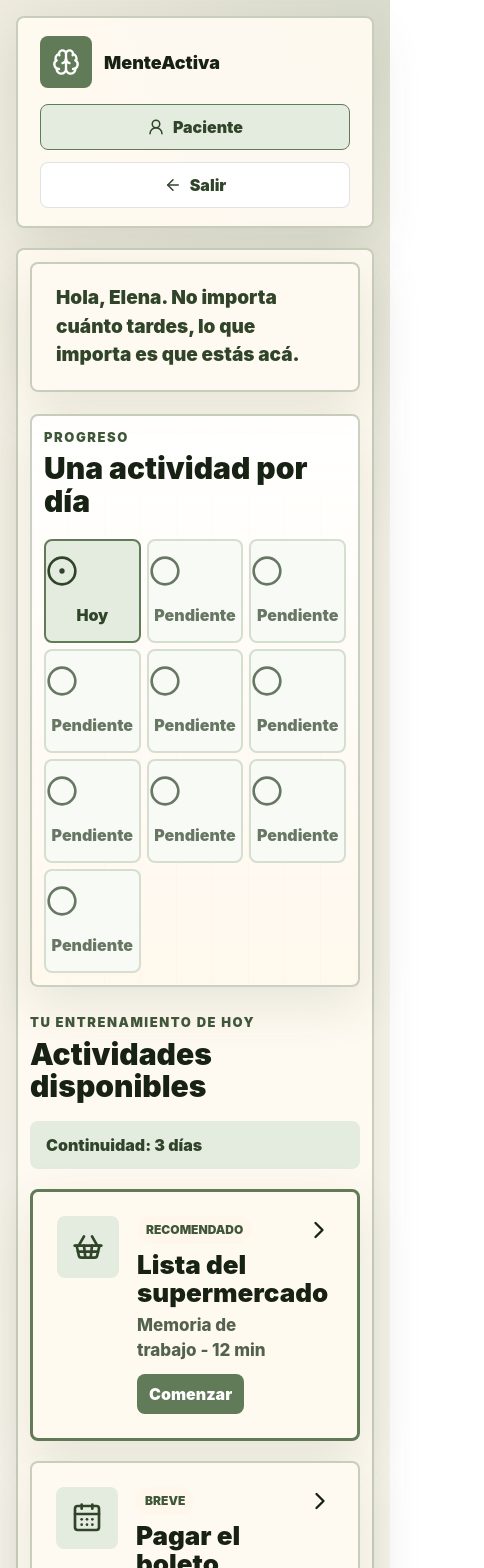
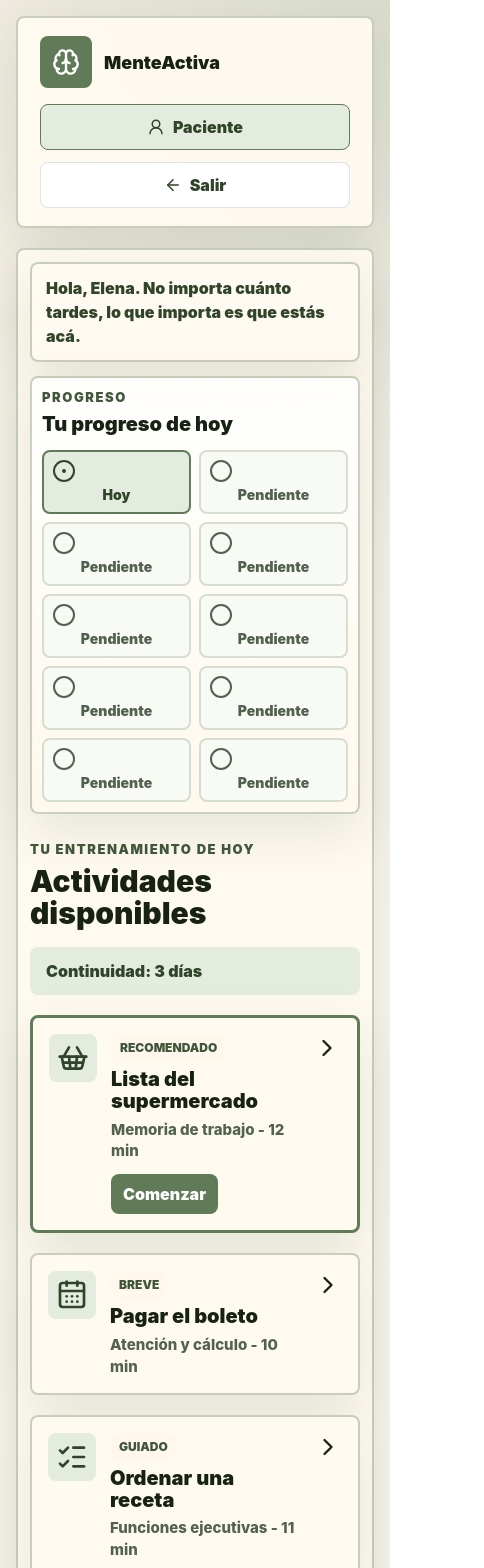
Before and after one commit to Fedegewis/PFI-Chao_Gewisgold-Code, a React (Vite) app: page /#/patient in a window 390 px wide. Shown: the top 1568 px of the page, 484 px wide, since content can reach past the window. Built offline with nearby package versions, Linux system fonts and the light colour scheme; no server answers; sample sign-in values are in the browser's storage.

Commit message:
fix(ui): improve patient mobile accessibility

```diff
--- a/src/components/patient/GardenStrip.jsx
+++ b/src/components/patient/GardenStrip.jsx
@@ -6,7 +6,7 @@ export function GardenStrip({ activities, completedIds }) {
 
   return (
     <div className="garden-strip" role="group" aria-label="Progreso del día">
-      <div><p className="eyebrow">Progreso</p><h1>Una actividad por día</h1></div>
+      <div><p className="eyebrow">Progreso</p><h1>Tu progreso de hoy</h1></div>
       <div className="plant-row">
         {activities.map((_activity, index) => {
           const done = index < doneCount;
--- a/src/styles.css
+++ b/src/styles.css
@@ -66,7 +66,7 @@ textarea { min-height: 150px; resize: vertical; }
 .garden-strip { display: grid; gap: 22px; padding: 30px; background: linear-gradient(180deg, rgba(255,255,255,0.9), rgba(255,247,236,0.72)), linear-gradient(90deg, rgba(97,122,88,0.08) 1px, transparent 1px); background-size: auto, 36px 36px; }
 .garden-strip h1, .section-head h2 { margin: 0; font-size: clamp(1.875rem, 4vw, 2.75rem); line-height: 1.08; }
 .plant-row { display: grid; grid-template-columns: repeat(6, minmax(0, 1fr)); gap: 12px; }
-.plant-pot { display: grid; min-height: 104px; place-items: center; border: 2px solid #d5decf; border-radius: 8px; background: #f8faf6; color: #687763; font-weight: 950; text-align: center; }
+.plant-pot { display: grid; min-height: 104px; place-items: center; border: 2px solid #d5decf; border-radius: 8px; background: #f8faf6; color: #52624d; font-weight: 950; text-align: center; }
 .plant-today { border-color: #617a58; background: #e4ecdf; color: #30442a; }
 .plant-done { border-color: #c58f73; background: #fff2e8; color: #9a5d3f; }
 .section-head { justify-content: space-between; gap: 18px; margin: 26px 0 20px; }
@@ -409,6 +409,36 @@ textarea { min-height: 150px; resize: vertical; }
   .training-actions .training-save { width: 100%; justify-content: center; }
 }
 
+/* C.1–C.7 — Mejoras responsive de PatientScreen en móviles (≤ 760 px).
+   Solo afecta móvil; desktop/tablet intacto.
+   - C.1 MoodPanel: wrap a 3+2 chips en grid (sin scroll horizontal).
+   - C.2 GardenStrip: pots compactos (min-height 72 px, icon 24 px) y h1 reducido;
+     se mantienen las etiquetas "Pendiente/Hoy/Completada" a 14 px (0.875rem).
+   - C.3 ActivityCard: min-height 140 px, padding 16 px, tipografía adaptada.
+   - C.4 patient-aside: panel padding 16 px (gana ancho útil).
+   - C.6 garden-welcome: padding/font reducidos (mantiene saludo + mensaje).
+   - C.7 performance-ring: 184 px → 140 px en móvil. */
+@media (max-width: 760px) {
+  .garden-welcome { padding: 12px 14px; margin-bottom: 14px; font-size: 1rem; }
+  .garden-strip { padding: 10px; gap: 14px; }
+  .garden-strip h1 { font-size: 1.25rem; line-height: 1.15; }
+  /* 2 cols a móvil: 10 pots × 5 filas, pero garantiza que las etiquetas
+     "Completada"/"Pendiente" entran en una línea a 14 px sin desbordar. */
+  .plant-row { grid-template-columns: repeat(2, minmax(0, 1fr)); gap: 8px; }
+  .plant-pot { min-height: 64px; padding: 6px 8px; }
+  .plant-pot svg { width: 24px; height: 24px; }
+  .plant-pot span { font-size: 0.875rem; white-space: nowrap; }
+  .activity-card { min-height: 140px; padding: 16px; gap: 14px; }
+  .activity-card .activity-icon { width: 48px; height: 48px; }
+  .activity-card h3 { font-size: 1.25rem; }
+  .activity-card p { font-size: 0.9375rem; }
+  .patient-aside .panel { padding: 16px; }
+  .mood-grid { display: grid; grid-template-columns: repeat(3, minmax(0, 1fr)); gap: 10px; overflow-x: visible; }
+  .mood-chip { min-width: 0; }
+  .performance-ring { width: 140px; height: 140px; }
+  .performance-ring-center strong { font-size: 2.25rem; }
+}
+
 /* D.1 + D.7 — Compactar el encabezado de .activity-prompt en móviles para
    que la pregunta y las opciones queden visibles con el menor scroll
    posible. Solo afecta anchos ≤ 760 px; desktop intacto.
```
